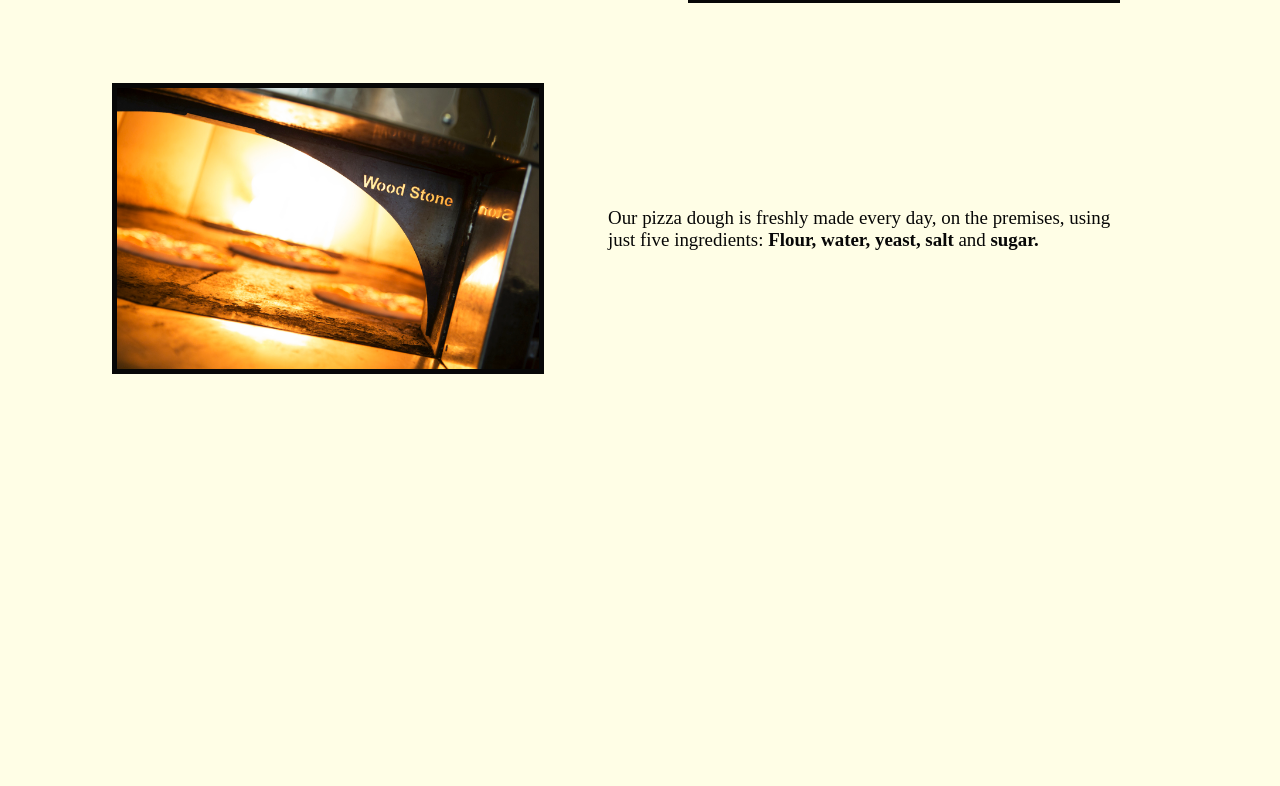
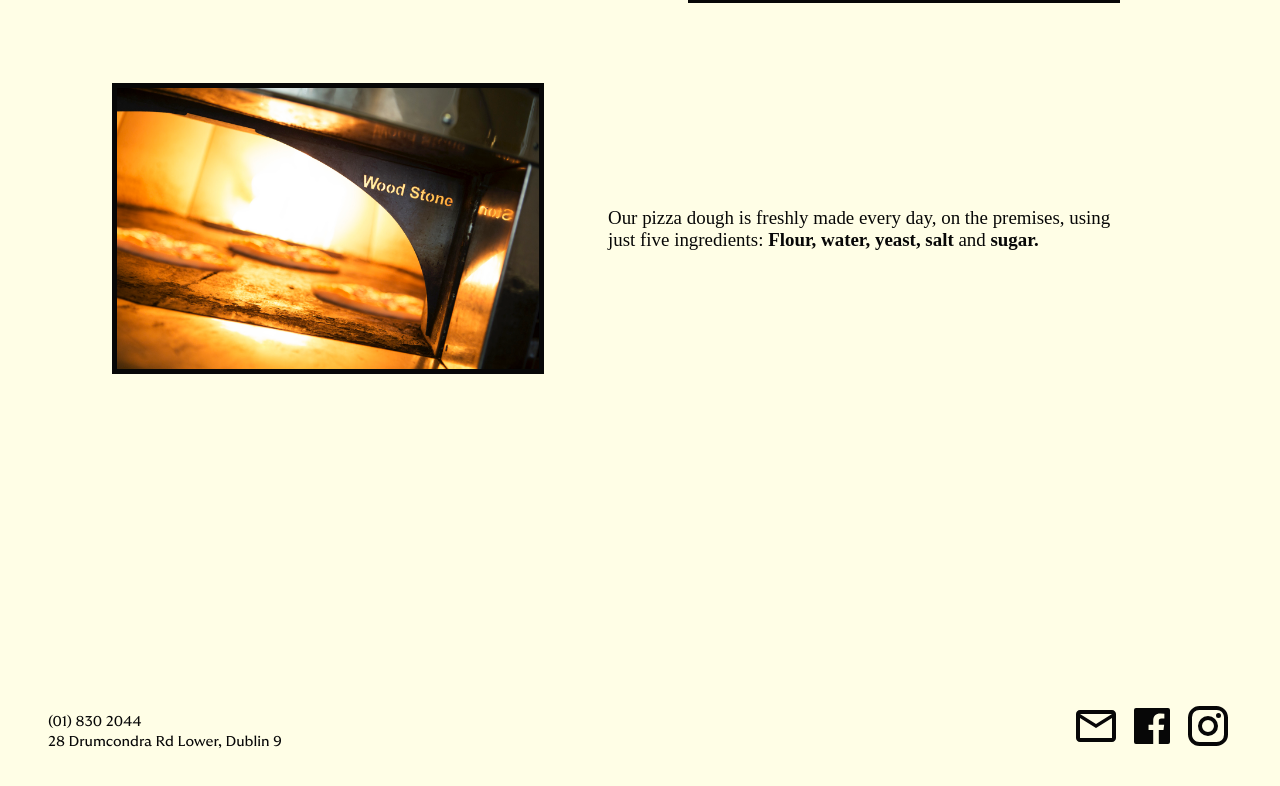
Before and after one commit to llleeeaaannn/independentpizza, a React (Create React App) app: page / in a window 1280 px wide. Shown: the part 2260-3046 px from the top of the page. Before the commit the page ends 2914 px from the top, so only its background shows below. Built offline with nearby package versions, Linux system fonts and the light colour scheme.

Commit message:
Set up socials and footer

```diff
--- a/src/components/footer.js
+++ b/src/components/footer.js
@@ -1,8 +1,17 @@
+import Socials from './socials';
+
 const Footer = () => {
 
   return (
     <div id="footer">
+      <div className="left">
+        <span>(01) 830 2044</span>
+        <span>28 Drumcondra Rd Lower, Dublin 9</span>
+      </div>
 
+      <div className="right">
+        <Socials />
+      </div>
     </div>
   )
 }
--- /dev/null
+++ b/src/components/socials.js
@@ -0,0 +1,26 @@
+const Socials = () => {
+
+  return (
+    <div id="socials">
+      <a href="mailto:customercare@ilovepizza.ie">
+        <svg viewBox="0 0 24 24">
+          <path d="M22 6c0-1.1-.9-2-2-2H4c-1.1 0-2 .9-2 2v12c0 1.1.9 2 2 2h16c1.1 0 2-.9 2-2V6zm-2 0l-8 5l-8-5h16zm0 12H4V8l8 5l8-5v10z"/>
+        </svg>
+      </a>
+
+      <a href="https://www.facebook.com/IndependentPizzaCo/">
+        <svg viewBox="0 0 24 24">
+          <path fill="currentColor" d="M15.402 21v-6.966h2.333l.349-2.708h-2.682V9.598c0-.784.218-1.319 1.342-1.319h1.434V5.857a19.19 19.19 0 0 0-2.09-.107c-2.067 0-3.482 1.262-3.482 3.58v1.996h-2.338v2.708h2.338V21H4a1 1 0 0 1-1-1V4a1 1 0 0 1 1-1h16a1 1 0 0 1 1 1v16a1 1 0 0 1-1 1h-4.598z"/>
+        </svg>
+      </a>
+
+      <a href="https://www.instagram.com/independentpizzaco">
+        <svg viewBox="0 0 24 24">
+          <path fill="currentColor" d="M7.8 2h8.4C19.4 2 22 4.6 22 7.8v8.4a5.8 5.8 0 0 1-5.8 5.8H7.8C4.6 22 2 19.4 2 16.2V7.8A5.8 5.8 0 0 1 7.8 2m-.2 2A3.6 3.6 0 0 0 4 7.6v8.8C4 18.39 5.61 20 7.6 20h8.8a3.6 3.6 0 0 0 3.6-3.6V7.6C20 5.61 18.39 4 16.4 4H7.6m9.65 1.5a1.25 1.25 0 0 1 1.25 1.25A1.25 1.25 0 0 1 17.25 8A1.25 1.25 0 0 1 16 6.75a1.25 1.25 0 0 1 1.25-1.25M12 7a5 5 0 0 1 5 5a5 5 0 0 1-5 5a5 5 0 0 1-5-5a5 5 0 0 1 5-5m0 2a3 3 0 0 0-3 3a3 3 0 0 0 3 3a3 3 0 0 0 3-3a3 3 0 0 0-3-3Z"/>
+        </svg>
+      </a>
+    </div>
+  )
+}
+
+export default Socials;
--- a/src/styles/styles.scss
+++ b/src/styles/styles.scss
@@ -183,7 +183,40 @@ body {
 
 // Footer Styling
 #footer {
+  @include flex-row;
+  justify-content: space-between;
+  padding: 3rem;
+  font-size: $fs-sm;
 
+  .left {
+    @include flex-column;
+    justify-content: flex-end;
+    align-items: flex-start;
+    gap: 0.25rem;
+  }
+
+  .right {
+    @include flex-column;
+    justify-content: flex-end;
+    align-items: flex-end;
+  }
+}
+
+// Socials styling
+#socials {
+  @include flex-row;
+  gap: 0.5rem;
+
+  svg {
+    fill: $black;
+    color: $black;
+    width: 3rem;
+    height: 3rem;
+  }
+
+  svg:hover {
+    transform: scale(1.1);
+  }
 }
 
 // Times Styling
--- a/src/views/home.js
+++ b/src/views/home.js
@@ -1,6 +1,7 @@
 import { useEffect, useContext } from 'react';
 import { AppContext } from '../App';
 import About from '../components/about';
+import Footer from '../components/footer';
 import Landing from '../components/landing';
 
 const Home = () => {
@@ -15,6 +16,7 @@ const Home = () => {
     <div>
       <Landing />
       <About />
+      <Footer />
     </div>
   )
 }
```
